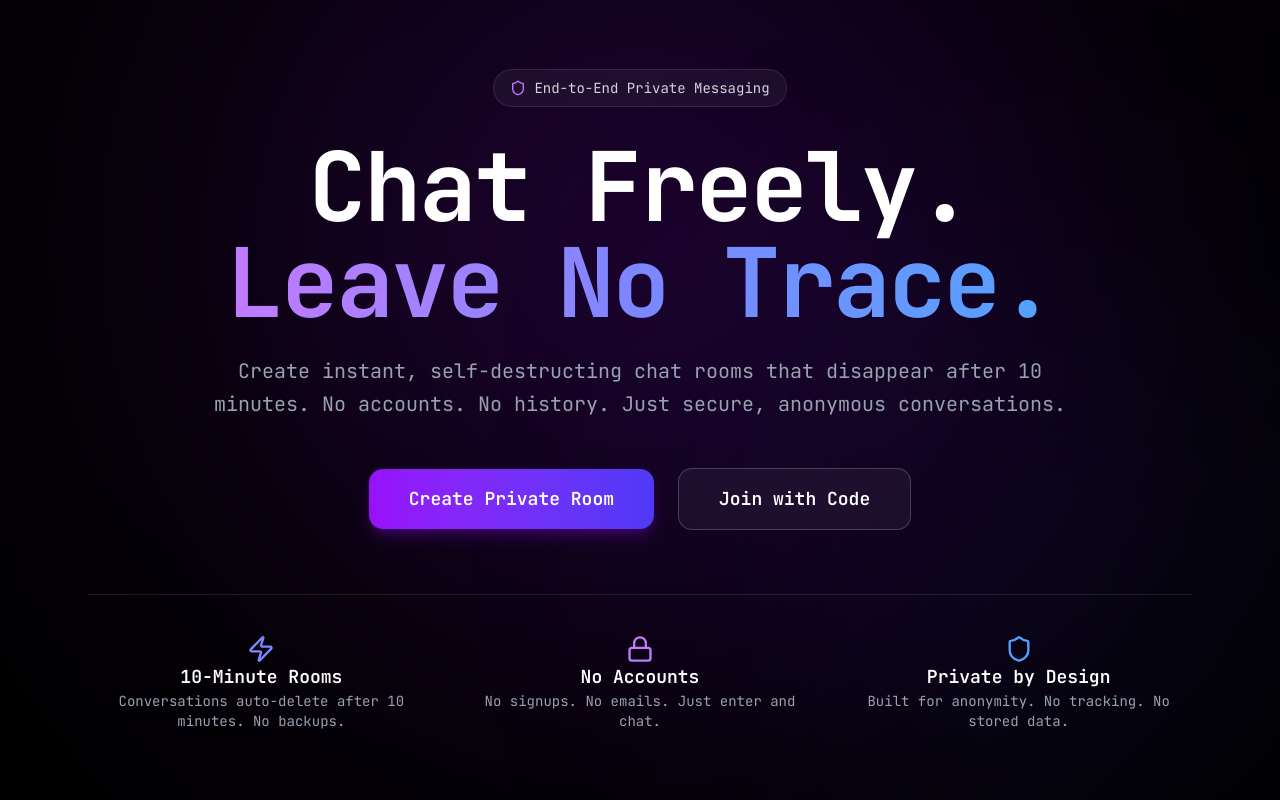
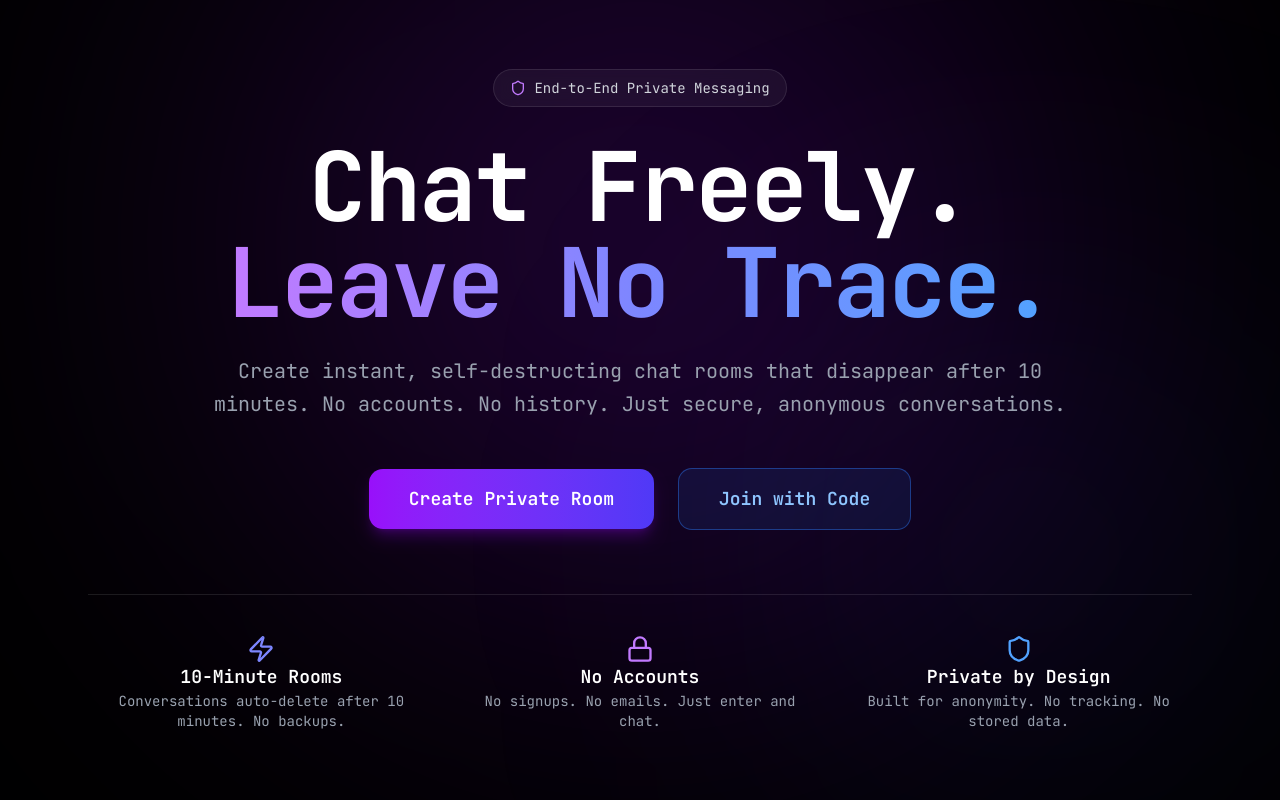
Before and after one commit to prabuddhaxdev/BlinkChat, a Next.js app: page / in a window 1280 px wide. Built offline with nearby package versions, Linux system fonts and the light colour scheme.

Commit message:
Update UI

```diff
--- a/components/Home.tsx
+++ b/components/Home.tsx
@@ -45,7 +45,15 @@ export function Home() {
 
           <button
             onClick={() => router.push("/join")}
-            className="px-10 py-4 rounded-xl border border-white/20 hover:border-white/40 bg-white/5 hover:bg-white/10 backdrop-blur-md transition-all duration-300 font-semibold text-lg w-full sm:w-auto"
+            className="px-10 py-4 rounded-xl
+  border border-blue-500/40
+  bg-blue-500/10
+  text-blue-300
+  hover:bg-blue-500/10
+  hover:border-blue-400
+  hover:shadow-[0_0_25px_rgba(59,130,246,0.5)]
+  transition-all duration-300
+  font-semibold text-lg w-full sm:w-auto"
           >
             Join with Code
           </button>
```
Also changed, not shown: app/join/page.tsx (added).
